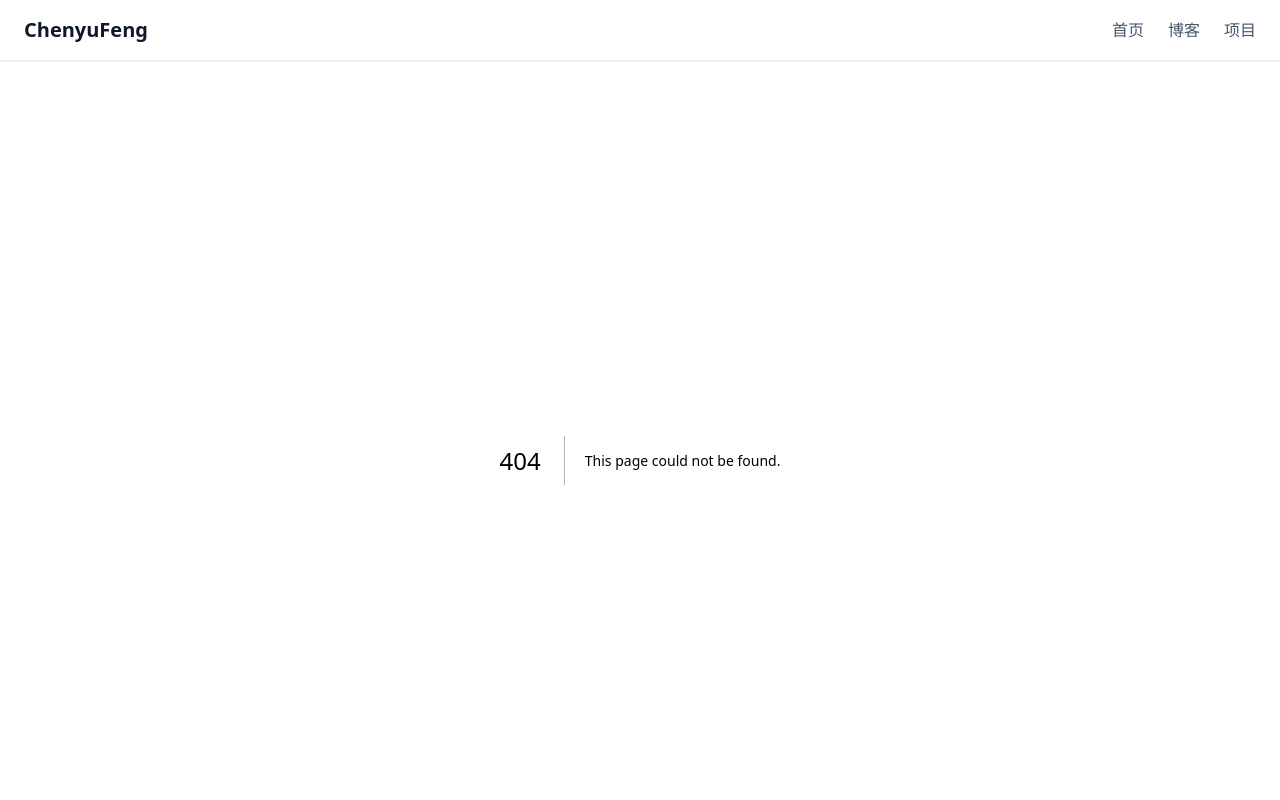
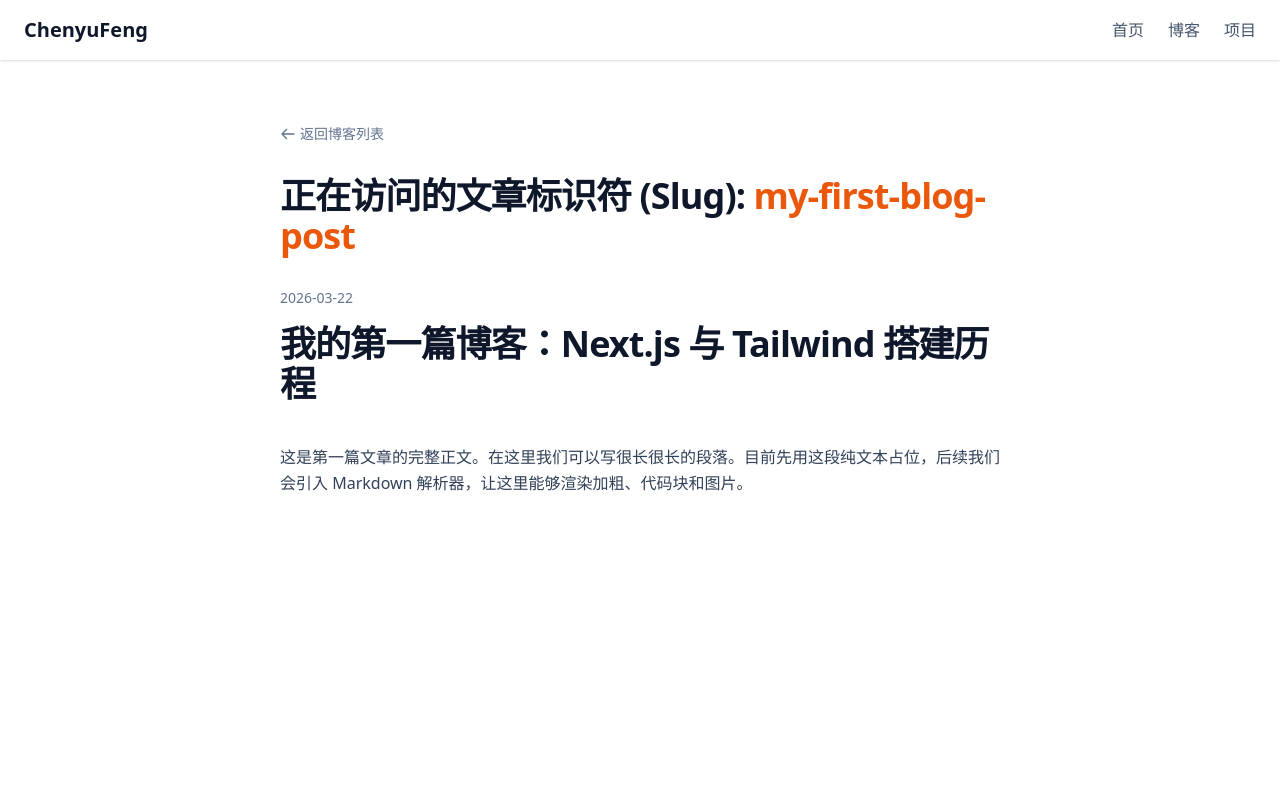
Before and after one commit to chenyufengedu-dev/cyfeng-blog, a Next.js app: page /blog/my-first-blog-post in a window 1280 px wide. Before the commit this address had no page. Shown: the top 800 px of the page. Built offline with nearby package versions, Linux system fonts and the light colour scheme.

Commit message:
refactor: 优化目录结构，抽离全局数据源，实现博客详情页动态路由及数据对接

```diff
--- /dev/null
+++ b/src/app/blog/[slug]/page.js
@@ -0,0 +1,64 @@
+import Link from "next/link";
+import { getPostBySlug } from "@/lib/data";
+import { notFound } from "next/navigation";
+
+// 这里的 { params } 是 Next.js 自动传入的参数对象
+export default async function BlogPostPage({ params }) {
+  // 必须先使用 await 解包 params，然后再读取 slug
+  const resolvedParams = await params;
+  const currentSlug = resolvedParams.slug;
+
+  // 根据网址上的 slug，去数据源里查找对应的文章
+  const post = getPostBySlug(currentSlug);
+  // 边界处理：如果用户瞎输了一个网址（比如 /blog/abc），查不到文章，就直接跳转 404 页面
+  if (!post) {
+    notFound();
+  }
+
+  return (
+    <div className="max-w-3xl mx-auto px-6 py-16">
+      {/* 顶部的返回链接 */}
+      <div className="mb-8">
+        <Link
+          href="/blog"
+          className="group w-fit text-sm font-medium text-slate-500 hover:text-[#ea580c] transition-colors flex items-center gap-1"
+        >
+          <svg
+            className="w-4 h-4 transition-transform group-hover:-translate-x-1"
+            fill="none"
+            viewBox="0 0 24 24"
+            stroke="currentColor"
+          >
+            <path
+              strokeLinecap="round"
+              strokeLinejoin="round"
+              strokeWidth={2}
+              // 匹配的向左箭头路径
+              d="M10 19l-7-7m0 0l7-7m-7 7h18"
+            />
+          </svg>
+          返回博客列表
+        </Link>
+      </div>
+
+      {/* 临时占位的文章标题 */}
+      <h4 className="text-4xl font-extrabold text-slate-900 mb-8 tracking-tight">
+        正在访问的文章标识符 (Slug):{" "}
+        <span className="text-[#ea580c]">{currentSlug}</span>
+      </h4>
+
+      <header className="mb-10">
+        <time className="text-sm font-medium text-slate-500 mb-4 block">
+          {post.date}
+        </time>
+        <h1 className="text-4xl font-extrabold text-slate-900 tracking-tight mb-6">
+          {post.title}
+        </h1>
+      </header>
+
+      <div className="prose prose-slate max-w-none text-slate-700 leading-relaxed">
+        <p>{post.content}</p>
+      </div>
+    </div>
+  );
+}
--- a/src/app/blog/page.js
+++ b/src/app/blog/page.js
@@ -1,23 +1,5 @@
 import Link from "next/link";
-
-const blogPosts = [
-  {
-    id: 1,
-    title: "我的第一篇博客：Next.js 与 Tailwind 搭建历程",
-    date: "2026-03-22",
-    summary:
-      "记录了我如何从零开始，使用 Next.js App Router 和 Tailwind CSS 搭建个人博客骨架的过程。",
-    slug: "my-first-blog-post",
-  },
-  {
-    id: 2,
-    title: "深入理解 CSS 盒模型与 Flexbox 排版",
-    date: "2026-03-18",
-    summary:
-      "探讨了 Margin 与 Padding 的本质区别，以及如何利用 Flexbox 实现各种复杂的对齐需求。",
-    slug: "understanding-box-model-and-flexbox",
-  },
-];
+import { blogPosts } from "@/lib/data";
 
 export default function BlogPage() {
   return (
--- a/src/app/layout.js
+++ b/src/app/layout.js
@@ -1,7 +1,7 @@
 import { Geist, Geist_Mono } from "next/font/google";
 import "./globals.css";
-import Navbar from "./components/Navbar";
-import Footer from "./components/Footer";
+import Navbar from "@/components/Navbar";
+import Footer from "@/components/Footer";
 
 const geistSans = Geist({
   variable: "--font-geist-sans",
--- /dev/null
+++ b/src/lib/data.js
@@ -0,0 +1,28 @@
+// 1. 将原本写在列表页的数据剪切到这里，并增加了一点文章正文内容 (content)
+export const blogPosts = [
+  {
+    id: 1,
+    title: "我的第一篇博客：Next.js 与 Tailwind 搭建历程",
+    date: "2026-03-22",
+    summary:
+      "记录了我如何从零开始，使用 Next.js App Router 和 Tailwind CSS 搭建个人博客骨架的过程。",
+    content:
+      "这是第一篇文章的完整正文。在这里我们可以写很长很长的段落。目前先用这段纯文本占位，后续我们会引入 Markdown 解析器，让这里能够渲染加粗、代码块和图片。",
+    slug: "my-first-blog-post",
+  },
+  {
+    id: 2,
+    title: "深入理解 CSS 盒模型与 Flexbox 排版",
+    date: "2026-03-18",
+    summary:
+      "探讨了 Margin 与 Padding 的本质区别，以及如何利用 Flexbox 实现各种复杂的对齐需求。",
+    content:
+      "这是第二篇文章的正文。Margin 用来推开别人，Padding 用来撑大自己。Flexbox 则是一个非常强大的排版工具，能解决 90% 的对齐问题。",
+    slug: "understanding-box-model-and-flexbox",
+  },
+];
+
+// 2. 导出一个专门用来“通过 slug 查找单篇文章”的工具函数
+export function getPostBySlug(slug) {
+  return blogPosts.find((post) => post.slug === slug);
+}
```
Also changed, not shown: src/components/Footer.js (renamed from src/app/components/Footer.js), src/components/Navbar.js (renamed from src/app/components/Navbar.js).
